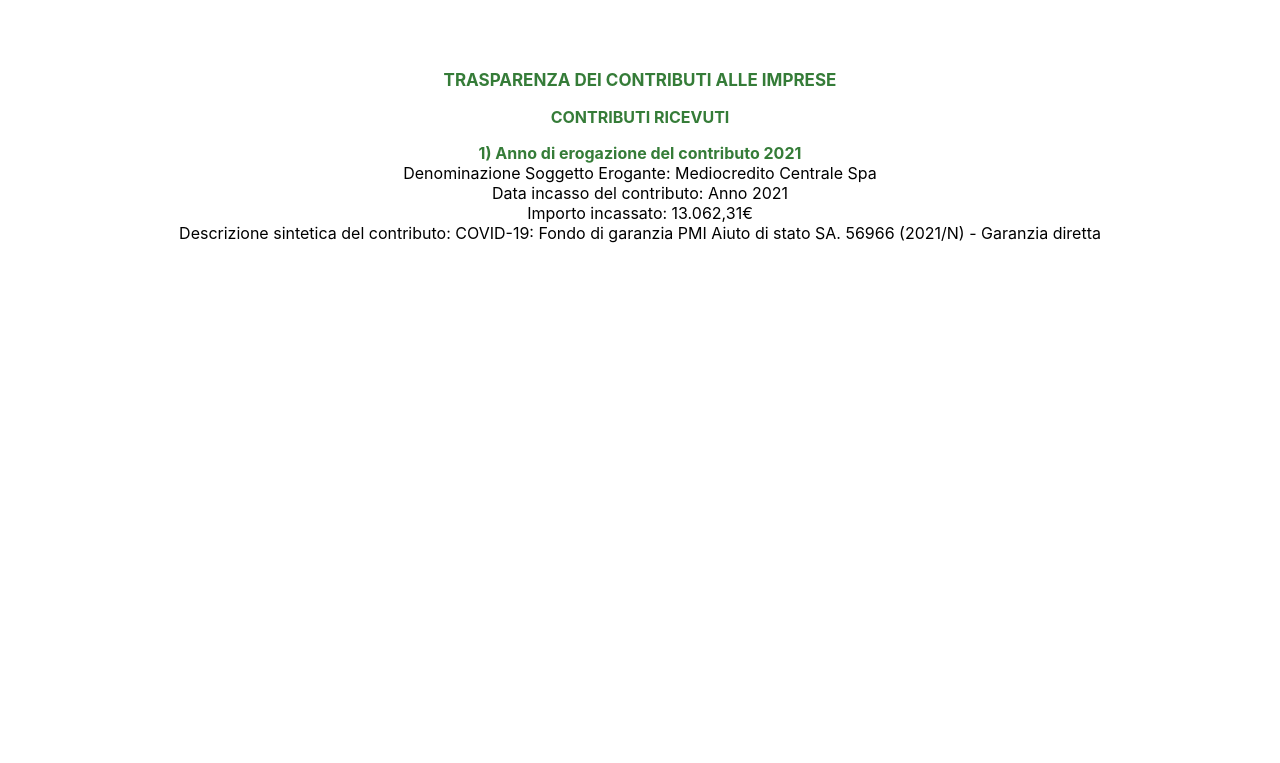
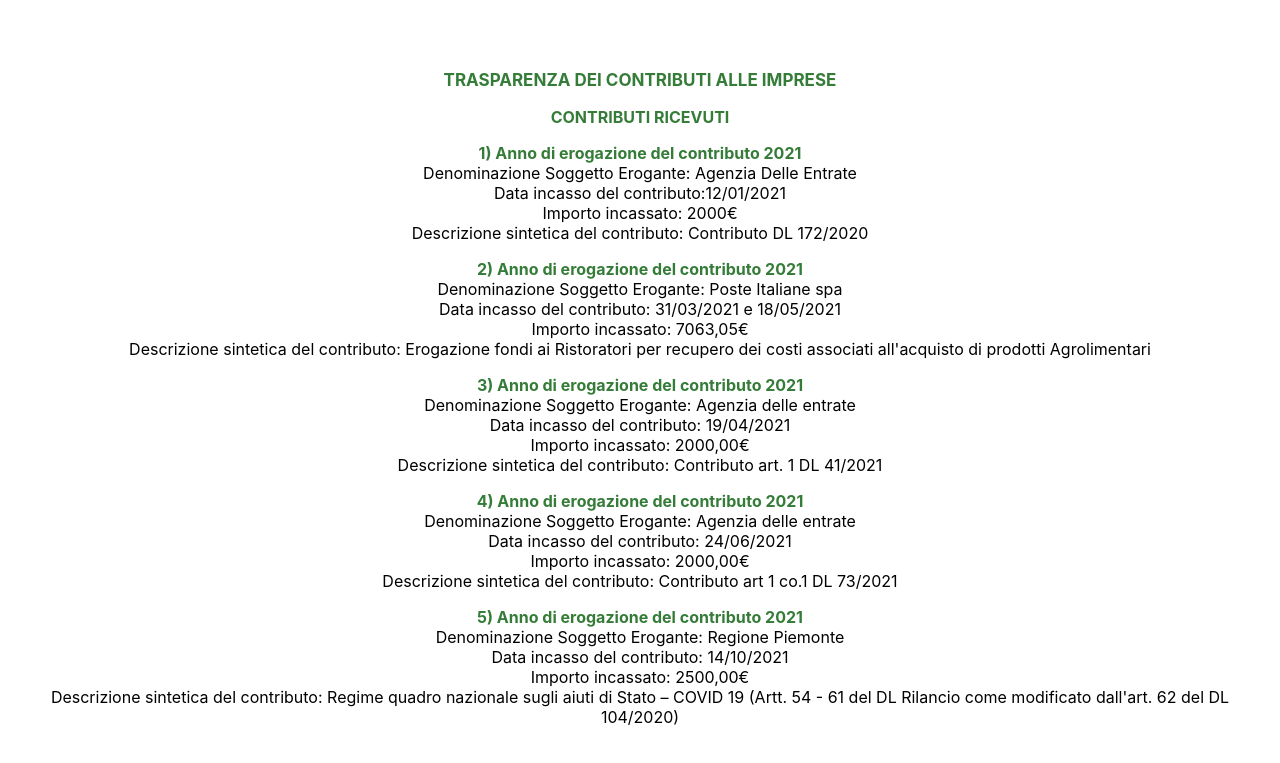
Before and after one commit to labodeguitatorino/labodeguita, a plain HTML site: page index.html in a window 1280 px wide. Shown: the part 731-1494 px from the top of the page. Before the commit the page ends 1040 px from the top, so only its background shows below. Drawn offline with Linux system fonts and the light colour scheme.

Commit message:
updated index

```diff
--- a/index.html
+++ b/index.html
@@ -26,10 +26,37 @@
                     IMPRESE</strong></p>
                     <p><strong style="color: rgb(53 124 56);">CONTRIBUTI RICEVUTI</strong></p>
                     <p><strong style="color: rgb(53 124 56);">1) Anno di erogazione del contributo
-                2021</strong><br>Denominazione Soggetto Erogante: Mediocredito Centrale Spa<br>Data incasso del
-                contributo: Anno 2021<br>Importo incassato: 13.062,31€<br>Descrizione sintetica del contributo:
-                COVID-19: Fondo di garanzia PMI Aiuto di stato SA. 56966 (2021/N) - Garanzia diretta</p>
+                2021</strong><br>Denominazione Soggetto Erogante: Agenzia Delle Entrate<br>Data incasso del
+                contributo:12/01/2021<br>Importo incassato: 2000€<br>Descrizione sintetica del contributo:
+                Contributo DL 172/2020</p>
+
+
+                <p><strong style="color: rgb(53 124 56);">2) Anno di erogazione del contributo
+             2021</strong><br>Denominazione Soggetto Erogante: Poste Italiane spa<br>Data incasso del
+             contributo: 31/03/2021 e 18/05/2021<br>Importo incassato: 7063,05€<br>Descrizione sintetica del contributo:
+             Erogazione fondi ai Ristoratori per recupero dei costi associati all'acquisto di prodotti Agrolimentari</p>
+
+
+                <p><strong style="color: rgb(53 124 56);">3) Anno di erogazione del contributo
+                2021</strong><br>Denominazione Soggetto Erogante: Agenzia delle entrate<br>Data incasso del
+                contributo: 19/04/2021<br>Importo incassato: 2000,00€<br>Descrizione sintetica del contributo:
+                Contributo art. 1 DL 41/2021</p>
+
+
+                <p><strong style="color: rgb(53 124 56);">4) Anno di erogazione del contributo
+                 2021</strong><br>Denominazione Soggetto Erogante: Agenzia delle entrate<br>Data incasso del
+                 contributo: 24/06/2021<br>Importo incassato: 2000,00€<br>Descrizione sintetica del contributo:
+                Contributo art 1 co.1 DL 73/2021</p>
+
+
+                <p><strong style="color: rgb(53 124 56);">5) Anno di erogazione del contributo
+                2021</strong><br>Denominazione Soggetto Erogante:  Regione Piemonte<br>Data incasso del
+                 contributo:  14/10/2021<br>Importo incassato: 2500,00€<br>Descrizione sintetica del contributo:
+                 Regime quadro nazionale sugli aiuti di Stato – COVID 19 (Artt. 54 - 61 del DL Rilancio come modificato dall'art. 62 del DL 104/2020)</p>
+
             </div>
+
+
         </div>
 
 </body>
```
